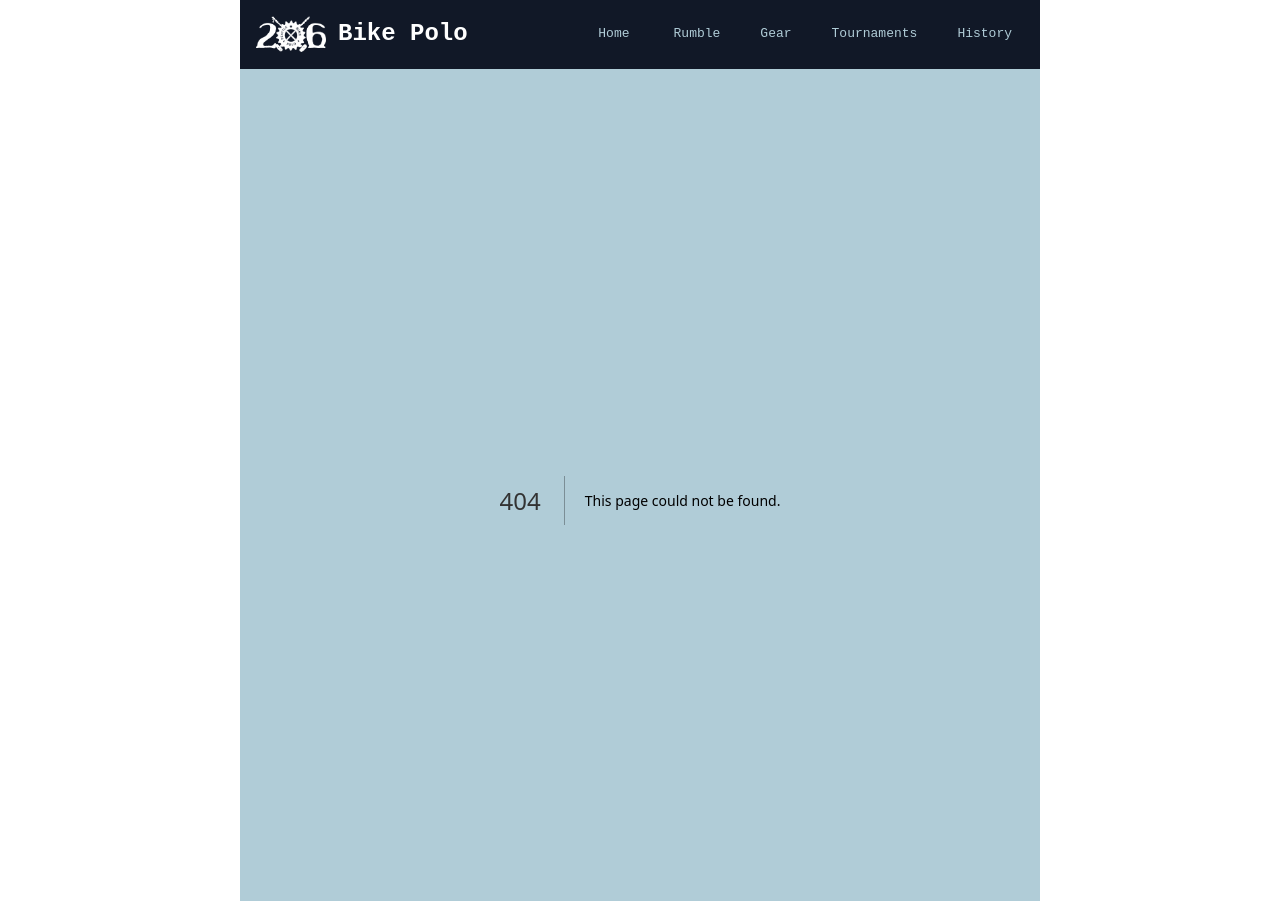
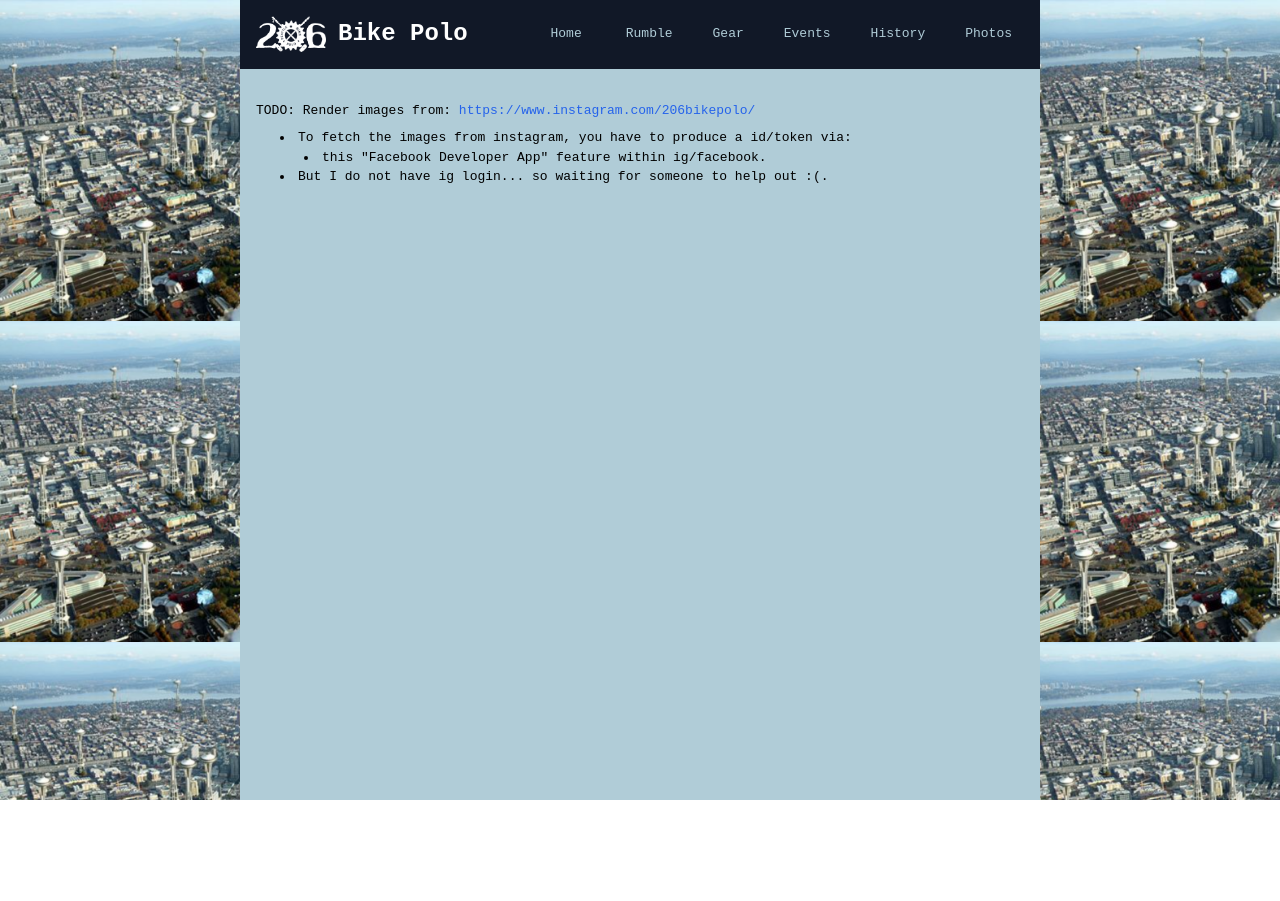
Before and after one commit to geluso/206bikepolo.com, a Next.js app: page /photos in a window 1280 px wide. Before the commit this address had no page. After the commit the page ends 800 px from the top, so only its background shows below. Built offline with nearby package versions, Linux system fonts and the light colour scheme.

Commit message:
Add empty photos page

```diff
--- a/app/layout.tsx
+++ b/app/layout.tsx
@@ -14,8 +14,9 @@ const NAV_TABS = [
   { label: "Home", href: "/" },
   { label: "Rumble", href: "/rumble" },
   { label: "Gear", href: "/gear" },
-  { label: "Tournaments", href: "/tournaments" },
+  { label: "Events", href: "/tournaments" },
   { label: "History", href: "/history" },
+  { label: "Photos", href: "/photos" },
 ];
 
 export default function RootLayout({
--- /dev/null
+++ b/app/photos/page.tsx
@@ -0,0 +1,17 @@
+export default function Page() {
+    return (
+              <div className="mb-32">
+                <p>
+                    TODO: Render images from: <a href="https://www.instagram.com/206bikepolo/">https://www.instagram.com/206bikepolo/</a>
+                </p>
+                <ul className="ps-6 my-2 list-disc list-inside">
+                    <li>To fetch the images from instagram, you have to produce a id/token via:</li>
+                        <ul className="ps-6 list-disc list-inside">
+                            <li>this "Facebook Developer App" feature within ig/facebook. </li>
+                        </ul>
+                    <li>But I do not have ig login... so waiting for someone to help out :(.</li>
+                </ul>
+
+              </div>
+    )
+};
```
